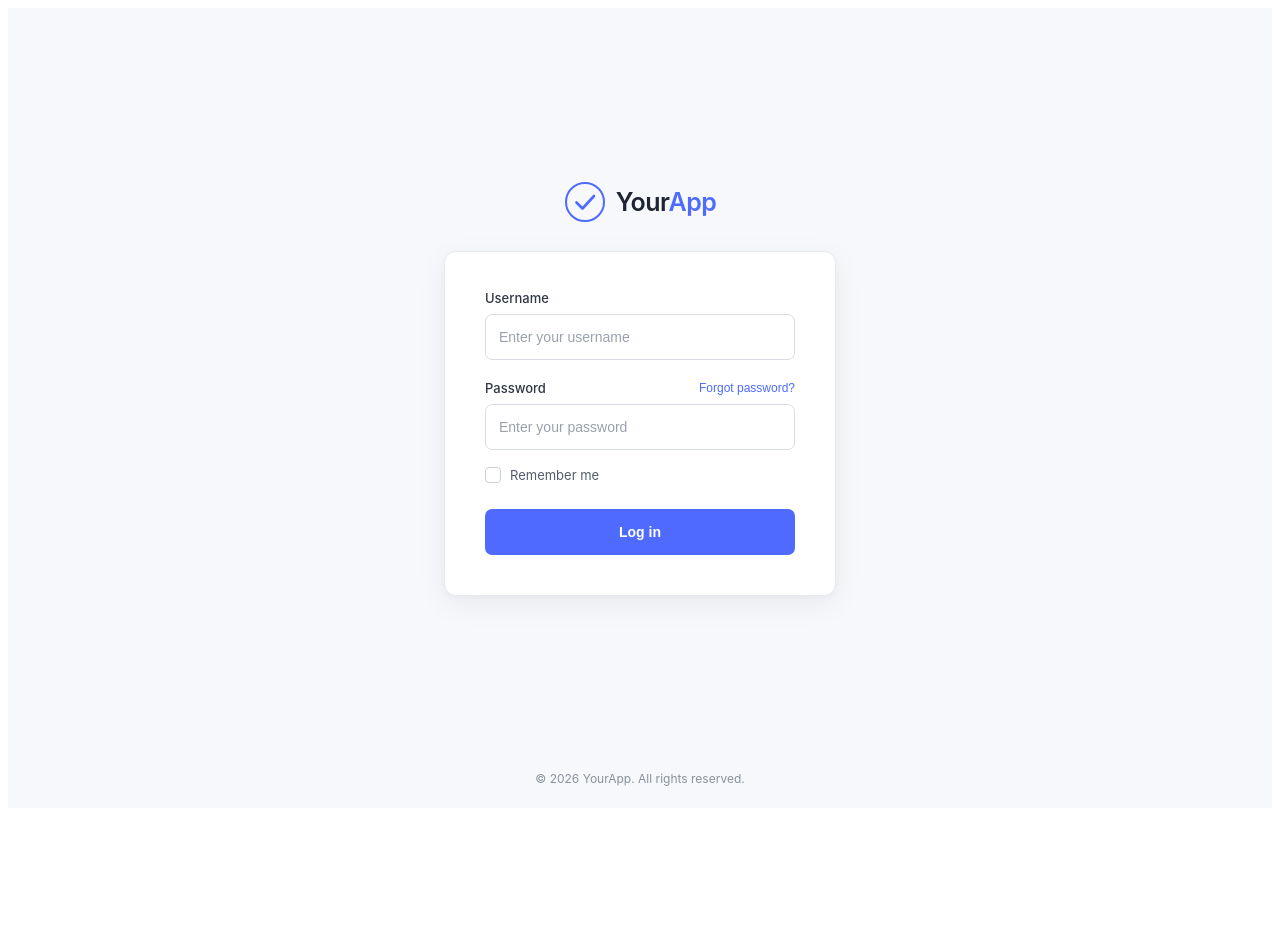
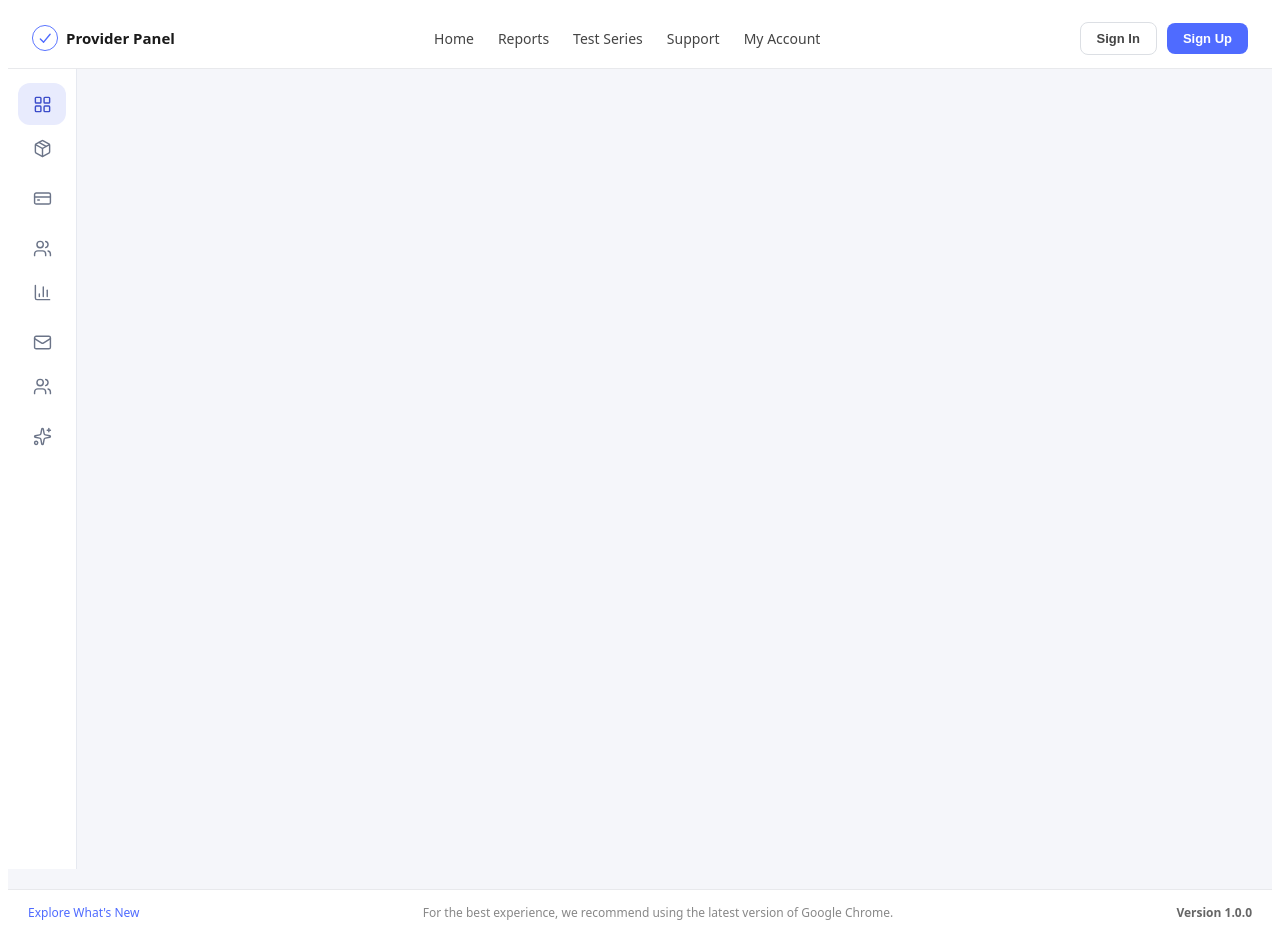
Before and after one commit to abhijeett55/test-prep, a React (Vite) app: page /dashboard/provider in a window 1280 px wide. Before the commit this address led to /login. Before the commit the page ends 816 px from the top, so only its background shows below. Built offline with nearby package versions, Linux system fonts and the light colour scheme.

Commit message:
added the basic dashboard

```diff
--- a/src/App.tsx
+++ b/src/App.tsx
@@ -1,7 +1,10 @@
 import './App.css'
 import { BrowserRouter, Routes, Route, Navigate } from 'react-router-dom';
-import LoginPage from './app/page/login/LoginPage';
-import AdminDashboardPage from "./app/page/admin/AdminDashboardPage";
+import LoginPage from './app/pages/login/LoginPage';
+import AdminDashboardPage from "./app/pages/dashboard/admin/AdminDashboardPage";
+import TeacherDashboardPage from "./app/pages/dashboard/teacher/TeacherDashboardPage";
+import TestsetterDashboardPage from "./app/pages/dashboard/testsetter/TestsetterDashboardPage";
+import ProviderDashboardPage from "./app/pages/dashboard/provider/ProviderDashboardPage";
 
 
 export default function App() {
@@ -9,7 +12,10 @@ export default function App() {
     <BrowserRouter>
       <Routes>
         <Route path="/login" element= {<LoginPage />} />
-        <Route path="/admin/*" element={<AdminDashboardPage />} />
+        <Route path="/dashboard/admin/*" element={<AdminDashboardPage />} />
+        <Route path="/dashboard/teacher/*" element={<TeacherDashboardPage/>} />
+        <Route path="/dashboard/testsetter/*" element={<TestsetterDashboardPage/>} />
+        <Route path="/dashboard/provider/*" element={<ProviderDashboardPage/>} />
         <Route path="*" element={<Navigate to="/login" replace />} />
         </Routes>
     </BrowserRouter>
--- /dev/null
+++ b/src/app/config/providerNav.ts
@@ -0,0 +1,45 @@
+import {
+  LayoutGrid,
+  Package,
+  CreditCard,
+  Users,
+  BarChart3,
+  Mail,
+  Sparkles,
+} from "lucide-react";
+import type { NavItem } from "../components/Navbar/types";
+
+export const providerNav: NavItem[] = [
+  { label: "Dashboard", icon: LayoutGrid },
+  {
+    label: "My Packages",
+    icon: Package,
+    children: [
+      { label: "Create Package", info: true },
+      { label: "Published Packages" },
+      { label: "Draft Packages" },
+      { label: "Package Requests" },
+    ],
+  },
+  {
+    label: "Sales",
+    icon: CreditCard,
+    children: [
+      { label: "Transactions", info: true },
+      { label: "Payouts", info: true },
+    ],
+  },
+  { label: "Students", icon: Users },
+  {
+    label: "Reports",
+    icon: BarChart3,
+    children: [{ label: "Sales Report" }, { label: "Download Reports" }],
+  },
+  { label: "Contact Support", icon: Mail, info: true },
+  {
+    label: "My Account",
+    icon: Users,
+    children: [{ label: "Profile" }, { label: "Change Password" }],
+  },
+  { label: "Explore Whats New", icon: Sparkles },
+];
--- /dev/null
+++ b/src/app/config/teacherNav.ts
@@ -0,0 +1,52 @@
+import {
+  LayoutGrid,
+  GraduationCap,
+  Calendar,
+  ClipboardList,
+  BarChart3,
+  Printer,
+  Mail,
+  Users,
+  Sparkles,
+} from "lucide-react";
+import type { NavItem } from "../components/Navbar/types";
+
+export const teacherNav: NavItem[] = [
+  { label: "Dashboard", icon: LayoutGrid },
+  {
+    label: "My Classes",
+    icon: GraduationCap,
+    children: [
+      { label: "Class List" },
+      { label: "Student List" },
+      { label: "Assign Students", info: true },
+    ],
+  },
+  {
+    label: "Tests",
+    icon: ClipboardList,
+    children: [
+      { label: "Create Test", info: true },
+      { label: "Scheduled Tests" },
+      { label: "Completed Tests" },
+    ],
+  },
+  { label: "My Scheduled Test", icon: Calendar },
+  {
+    label: "Reports",
+    icon: BarChart3,
+    children: [
+      { label: "Class Performance" },
+      { label: "Student Performance" },
+      { label: "Download Reports" },
+    ],
+  },
+  { label: "Print Paper", icon: Printer, info: true },
+  { label: "Contact Support", icon: Mail, info: true },
+  {
+    label: "My Account",
+    icon: Users,
+    children: [{ label: "Profile" }, { label: "Change Password" }],
+  },
+  { label: "Explore Whats New", icon: Sparkles },
+];
--- /dev/null
+++ b/src/app/config/testsetterNav.ts
@@ -0,0 +1,49 @@
+import {
+  LayoutGrid,
+  Library,
+  Upload,
+  FileText,
+  ClipboardList,
+  Printer,
+  Mail,
+  Users,
+  Sparkles,
+} from "lucide-react";
+import type { NavItem } from "../components/Navbar/types";
+
+export const testsetterNav: NavItem[] = [
+  { label: "Dashboard", icon: LayoutGrid },
+  {
+    label: "Question Bank",
+    icon: Library,
+    children: [
+      { label: "Add Question", info: true },
+      { label: "All Questions" },
+      { label: "Pending Review" },
+      { label: "Rejected Questions" },
+    ],
+  },
+  { label: "Question Bulk Upload", icon: Upload, info: true },
+  {
+    label: "Question Papers",
+    icon: FileText,
+    children: [
+      { label: "Create Paper", info: true },
+      { label: "My Papers" },
+      { label: "Download Paper", info: true },
+    ],
+  },
+  {
+    label: "Tests",
+    icon: ClipboardList,
+    children: [{ label: "Create Test", info: true }, { label: "My Tests" }],
+  },
+  { label: "Print Paper", icon: Printer, info: true },
+  { label: "Contact Support", icon: Mail, info: true },
+  {
+    label: "My Account",
+    icon: Users,
+    children: [{ label: "Profile" }, { label: "Change Password" }],
+  },
+  { label: "Explore Whats New", icon: Sparkles },
+];
--- /dev/null
+++ b/src/app/pages/dashboard/provider/ProviderDashboardPage.tsx
@@ -0,0 +1,24 @@
+import Header from "../../../components/Header/Header";
+import Navbar from "../../../components/Navbar/Navbar";
+import Footer from "../../../components/Footer/Footer";
+import { providerNav } from "../../../config/providerNav";
+import "../DashboardPage.css";
+
+
+export default function ProviderDashboardPage() {
+  return (
+    <div className="dashboard-page">
+      <Header title="Provider Panel" />
+
+      <div className="dashboard-body">
+        <Navbar items={providerNav} defaultActive="Dashboard" />
+
+        <main className="dashboard-content">
+          {/* admin content */}
+        </main>
+      </div>
+
+      <Footer />
+    </div>
+  );
+}
--- /dev/null
+++ b/src/app/pages/dashboard/teacher/TeacherDashboardPage.tsx
@@ -0,0 +1,24 @@
+import Header from "../../../components/Header/Header";
+import Navbar from "../../../components/Navbar/Navbar";
+import Footer from "../../../components/Footer/Footer";
+import { teacherNav } from "../../../config/teacherNav";
+import "../DashboardPage.css";
+
+
+export default function TeacherDashboardPage() {
+  return (
+    <div className="dashboard-page">
+      <Header title="Teacher Panel" />
+
+      <div className="dashboard-body">
+        <Navbar items={teacherNav} defaultActive="Dashboard" />
+
+        <main className="dashboard-content">
+          {/* admin content */}
+        </main>
+      </div>
+
+      <Footer />
+    </div>
+  );
+}
--- /dev/null
+++ b/src/app/pages/dashboard/testsetter/TestsetterDashboardPage.tsx
@@ -0,0 +1,24 @@
+import Header from "../../../components/Header/Header";
+import Navbar from "../../../components/Navbar/Navbar";
+import Footer from "../../../components/Footer/Footer";
+import { testsetterNav } from "../../../config/testsetterNav";
+import "../DashboardPage.css";
+
+
+export default function TestsetterDashboardPage() {
+  return (
+    <div className="dashboard-page">
+      <Header title="Test Setter Panel" />
+
+      <div className="dashboard-body">
+        <Navbar items={testsetterNav} defaultActive="Dashboard" />
+
+        <main className="dashboard-content">
+          {/* admin content */}
+        </main>
+      </div>
+
+      <Footer />
+    </div>
+  );
+}
```
Also changed, not shown: src/app/pages/dashboard/admin/AdminDashboardPage.tsx (renamed from src/app/page/admin/AdminDashboardPage.tsx, +5 -5 lines), src/app/pages/dashboard/DashboardPage.css (renamed from src/app/page/admin/AdminDashboardPage.css), src/app/pages/login/LoginPage.css (renamed from src/app/page/login/LoginPage.css), src/app/pages/login/LoginPage.tsx (renamed from src/app/page/login/LoginPage.tsx).
